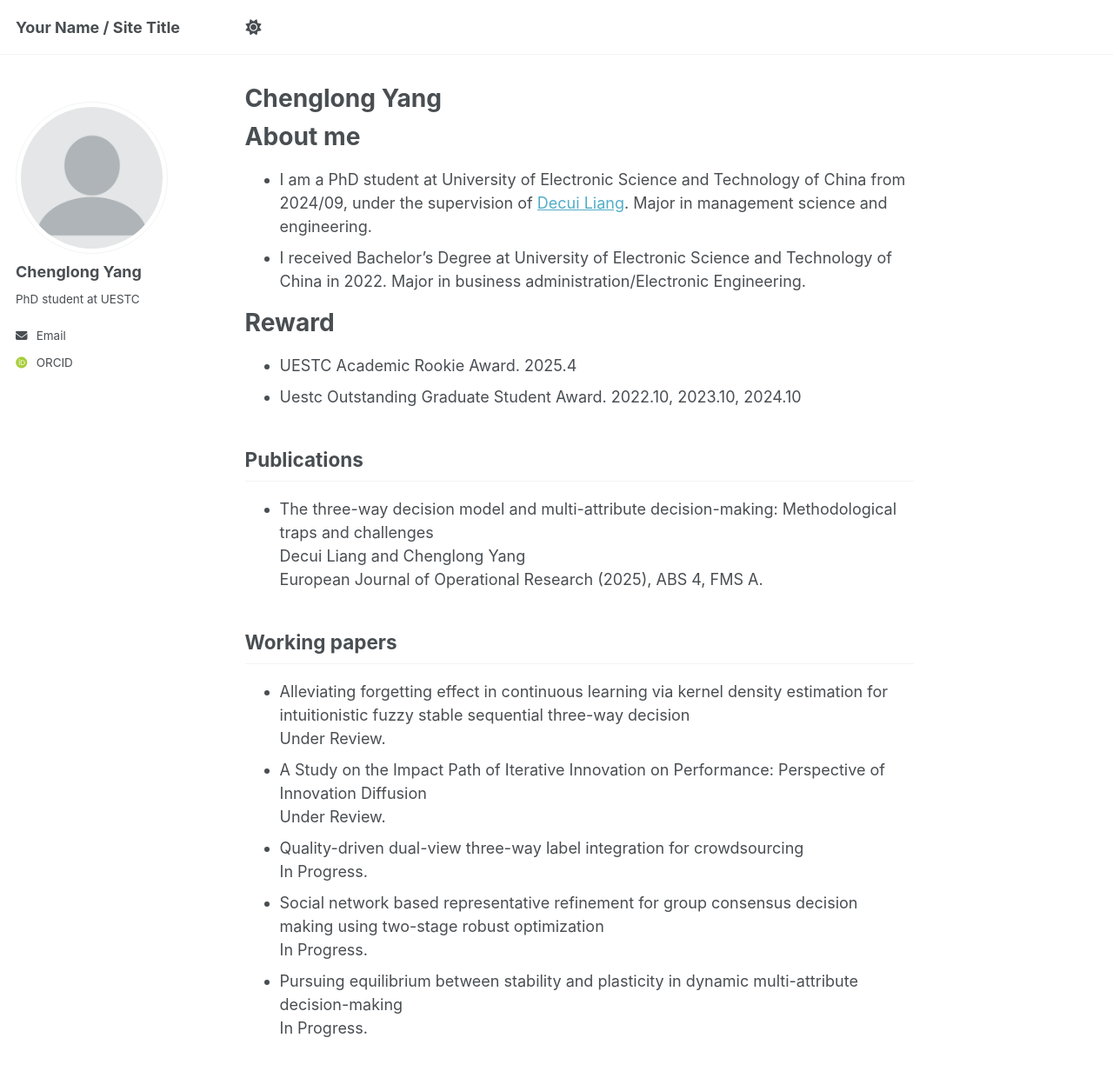
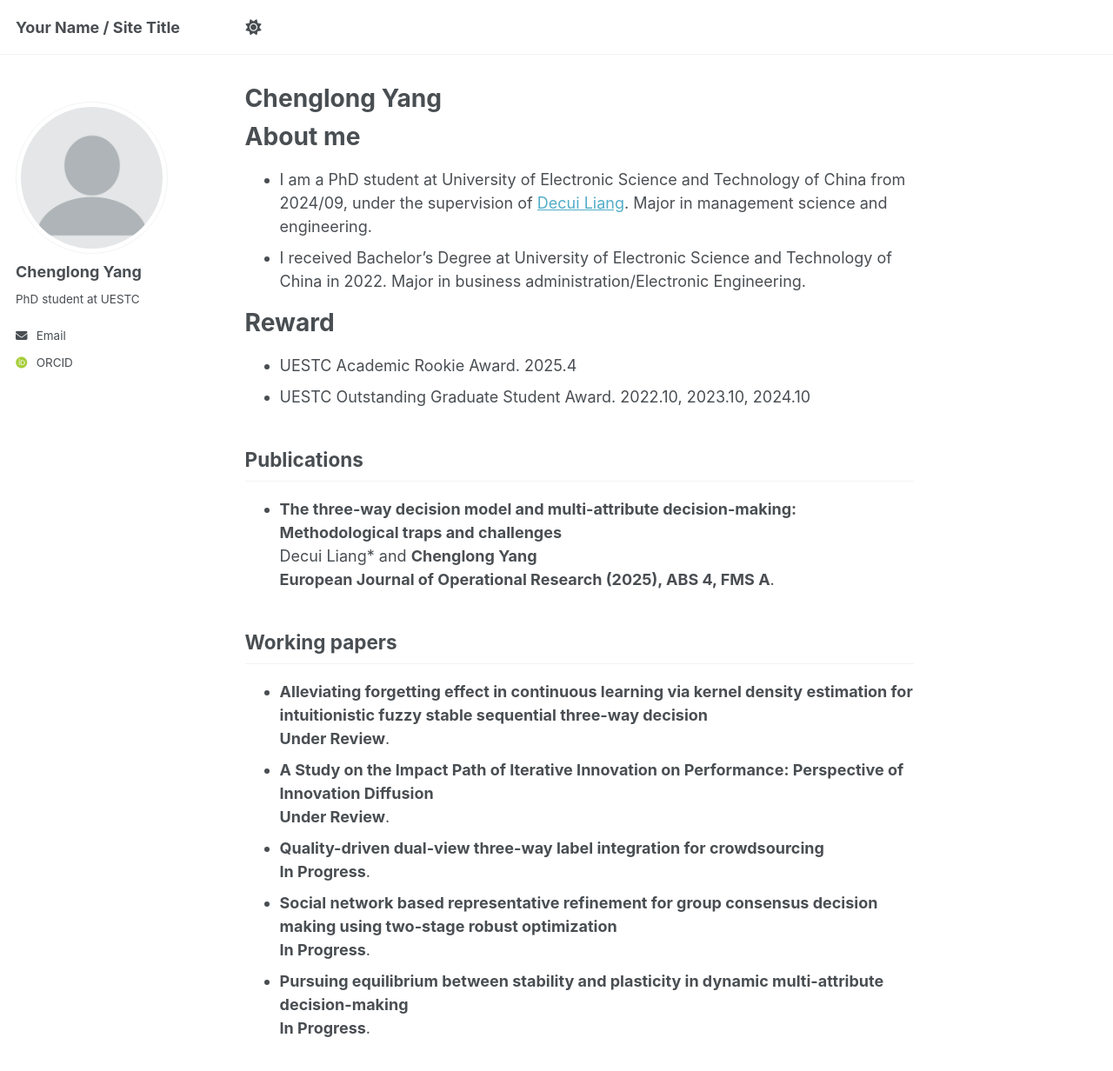
Before and after one commit to JackieChenglongYang/jackiechenglongyang.github.io, a Jekyll site: the page built from _pages/about.md, in a window 1280 px wide and 1400 px high. Shown: the top 1232 px of the window at 87% size. Built offline with Jekyll 4.4.1, drawn with Linux system fonts in a browser that asks for light colours; some web fonts are replaced; a script that is not in the unit is left out.

```diff
--- a/_pages/about.md
+++ b/_pages/about.md
@@ -15,23 +15,23 @@ About me
 Reward
 ======
 - UESTC Academic Rookie Award. 2025.4
-- Uestc Outstanding Graduate Student Award. 2022.10, 2023.10, 2024.10
+- UESTC Outstanding Graduate Student Award. 2022.10, 2023.10, 2024.10
 
 Publications
 ------
-- The three-way decision model and multi-attribute decision-making: Methodological traps and challenges<br>
-  Decui Liang and Chenglong Yang<br>
-  European Journal of Operational Research (2025), ABS 4, FMS A.
+- **The three-way decision model and multi-attribute decision-making: Methodological traps and challenges**<br>
+  Decui Liang* and **Chenglong Yang**<br>
+  **European Journal of Operational Research (2025), ABS 4, FMS A**.
 
 Working papers
 ------
-  - Alleviating forgetting effect in continuous learning via kernel density estimation for intuitionistic fuzzy stable sequential three-way decision<br>
-  Under Review.
-  - A Study on the Impact Path of Iterative Innovation on Performance: Perspective of Innovation Diffusion <br>
-  Under Review.
-  - Quality-driven dual-view three-way label integration for crowdsourcing<br>
-  In Progress.
-  - Social network based representative refinement for group consensus decision making using two-stage robust optimization<br>
-  In Progress.
-  - Pursuing equilibrium between stability and plasticity in dynamic multi-attribute decision-making<br>
-  In Progress.
+  - **Alleviating forgetting effect in continuous learning via kernel density estimation for intuitionistic fuzzy stable sequential three-way decision**<br>
+  **Under Review**.
+  - **A Study on the Impact Path of Iterative Innovation on Performance: Perspective of Innovation Diffusion** <br>
+  **Under Review**.
+  - **Quality-driven dual-view three-way label integration for crowdsourcing**<br>
+  **In Progress**.
+  - **Social network based representative refinement for group consensus decision making using two-stage robust optimization**<br>
+  **In Progress**.
+  - **Pursuing equilibrium between stability and plasticity in dynamic multi-attribute decision-making**<br>
+  **In Progress**.
```
